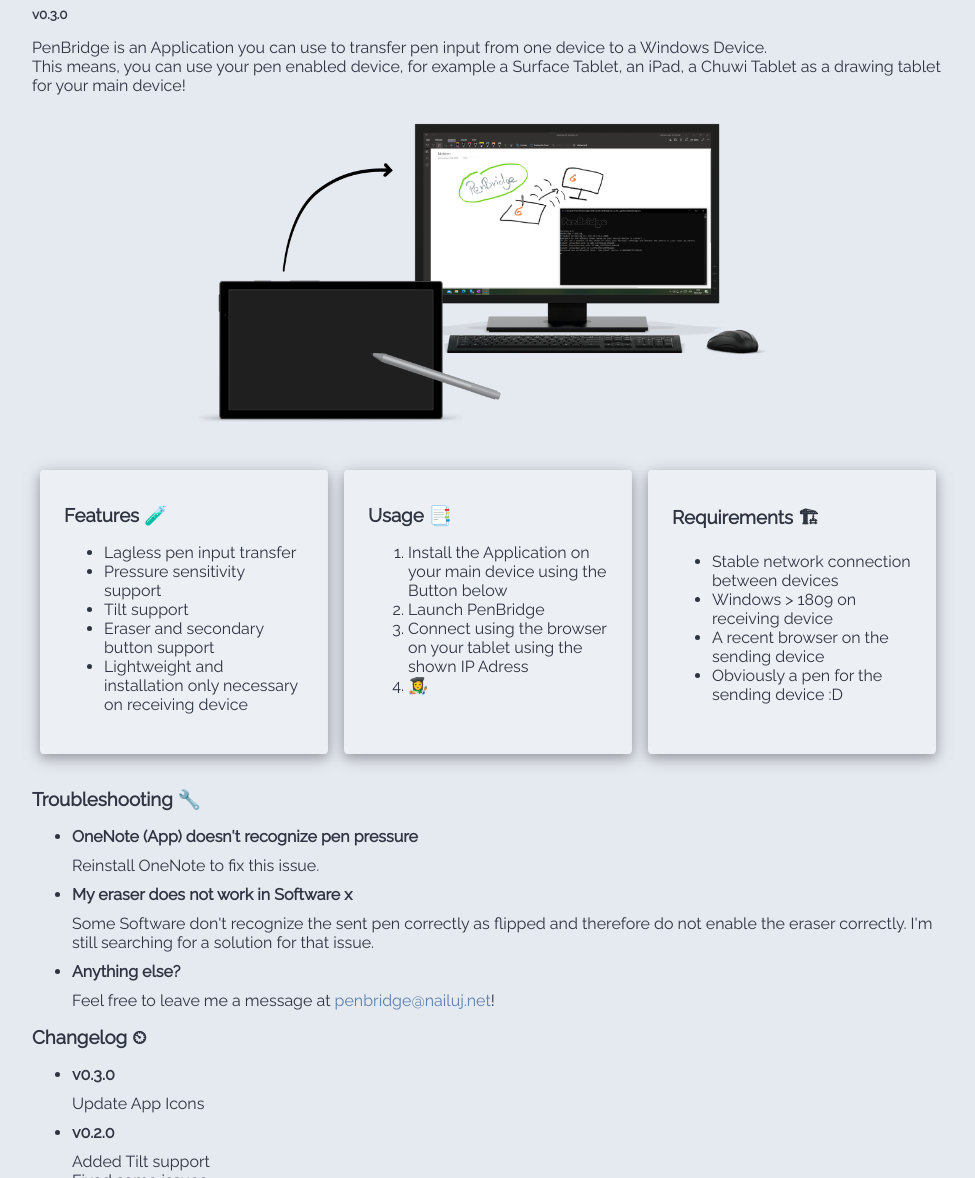
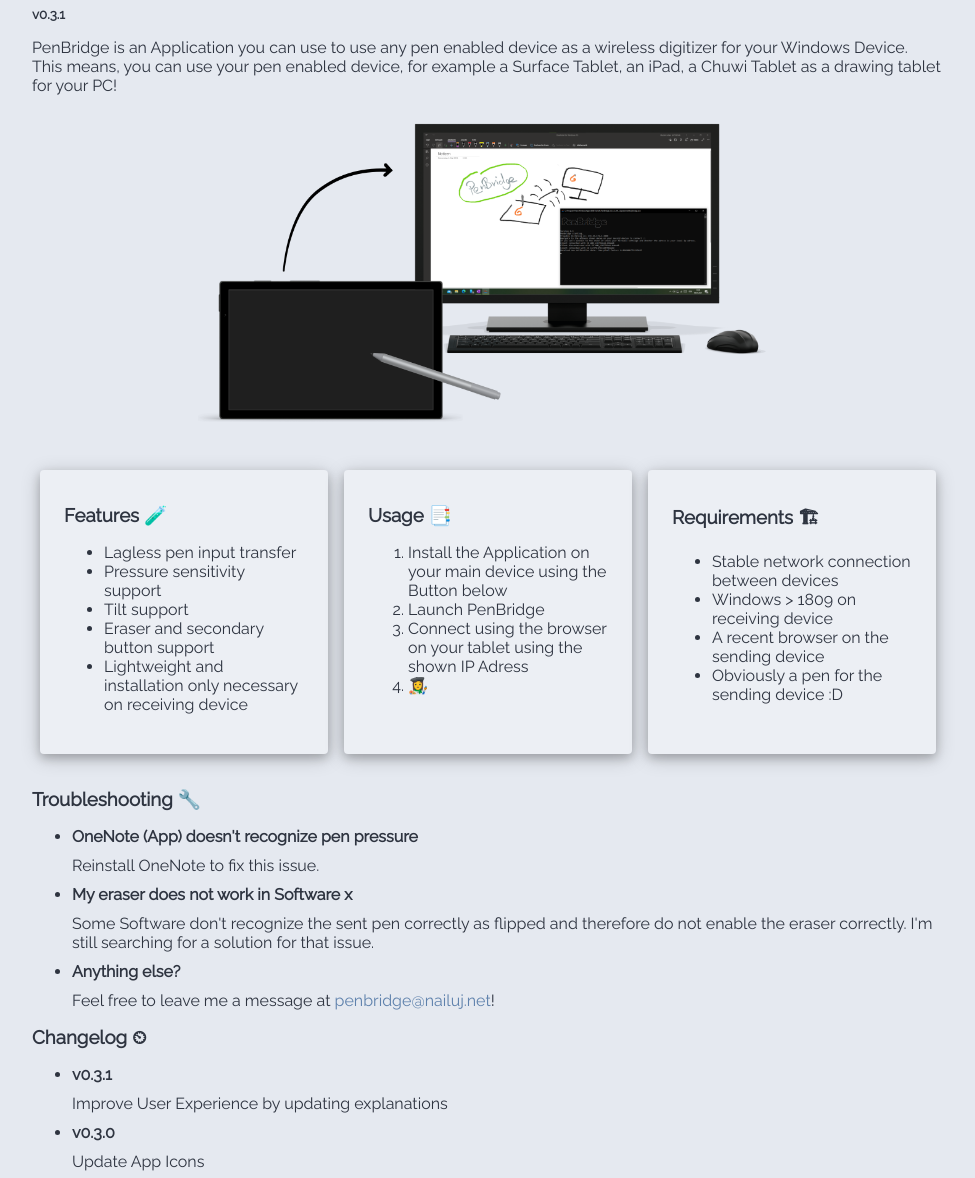
Before and after one commit to nailujx86/PenBridge-Website, a plain HTML site: page index.html in a window 1280 px wide. Shown: the part 74-1252 px from the top of the page, without its empty margins (152-1127 px from the left). Drawn offline with Linux system fonts and the light colour scheme; a script that the page names is missing.

Commit message:
Update Website Content

```diff
--- a/index.html
+++ b/index.html
@@ -57,11 +57,11 @@
 <body>
     <div class="c">
         <h1>PenBridge</h1>
-        <h5>v0.3.0</h5>
+        <h5>v0.3.1</h5>
         <p>
-            PenBridge is an Application you can use to transfer pen input from one device to a Windows Device.<br>
+            PenBridge is an Application you can use to use any pen enabled device as a wireless digitizer for your Windows Device.<br>
             This means, you can use your pen enabled device, for example a Surface Tablet, an iPad, a Chuwi Tablet
-            as a drawing tablet for your main device!
+            as a drawing tablet for your PC!
         </p>
         <div class="screenshot">
             <img src="assets/Mockup.png" alt="Mockup">
@@ -135,6 +135,10 @@
         <h3>Changelog ⏲</h3>
         <ul>
             <li>
+                <h4>v0.3.1</h4>
+                Improve User Experience by updating explanations
+            </li>
+            <li>
                 <h4>v0.3.0</h4>
                 Update App Icons
             </li>
```
Also changed, not shown: assets/superhero.png (added).
